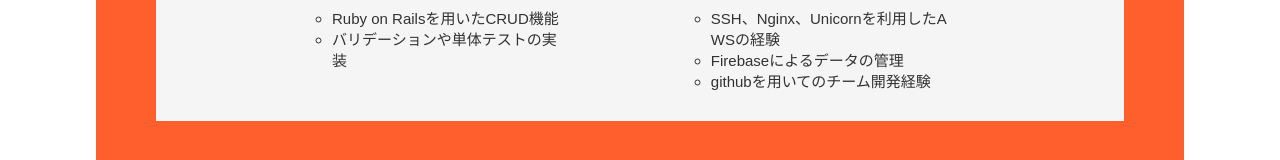
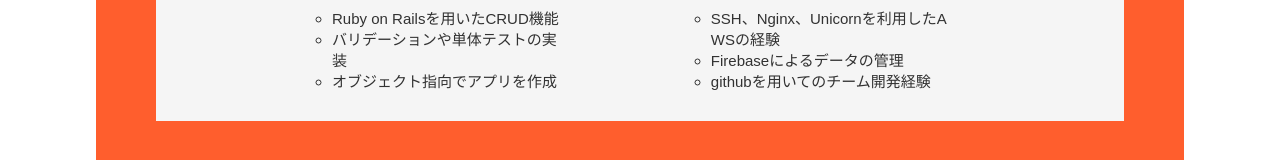
Before and after one commit to hiro0214/portfolio, a Nuxt app: page /skill in a window 1280 px wide. Shown: the part 2326-2486 px from the top of the page. Built offline with nearby package versions, Linux system fonts and the light colour scheme; what vue-mq would draw is missing.

Commit message:
skill-fix

```diff
--- a/pages/skill.vue
+++ b/pages/skill.vue
@@ -147,7 +147,7 @@
       contents: [
         { title: 'HTML/CSS', icon: require('~/assets/web.png'), text: ["Sassを用いてのcss設計", "レスポンシブ対応(PC、タブレット、スマホ)", "LPサイトの模写経験"]},
         { title: 'JavaScript', icon: require('~/assets/js.png'), text: ["jQueryを用いたシンプルなアクションからAjax通信など", "Vue.js(Nuxt.js)を用いてSPAの開発"]},
-        { title: 'バックエンド', icon: require('~/assets/db.png'), text: ["Ruby on Railsを用いたCRUD機能", "バリデーションや単体テストの実装"]},
+        { title: 'バックエンド', icon: require('~/assets/db.png'), text: ["Ruby on Railsを用いたCRUD機能", "バリデーションや単体テストの実装", 'オブジェクト指向でアプリを作成']},
         { title: 'ツール', icon: require('~/assets/tool.png'), text: ["SSH、Nginx、Unicornを利用したAWSの経験", "Firebaseによるデータの管理", "githubを用いてのチーム開発経験"]}
       ]
     }
```
